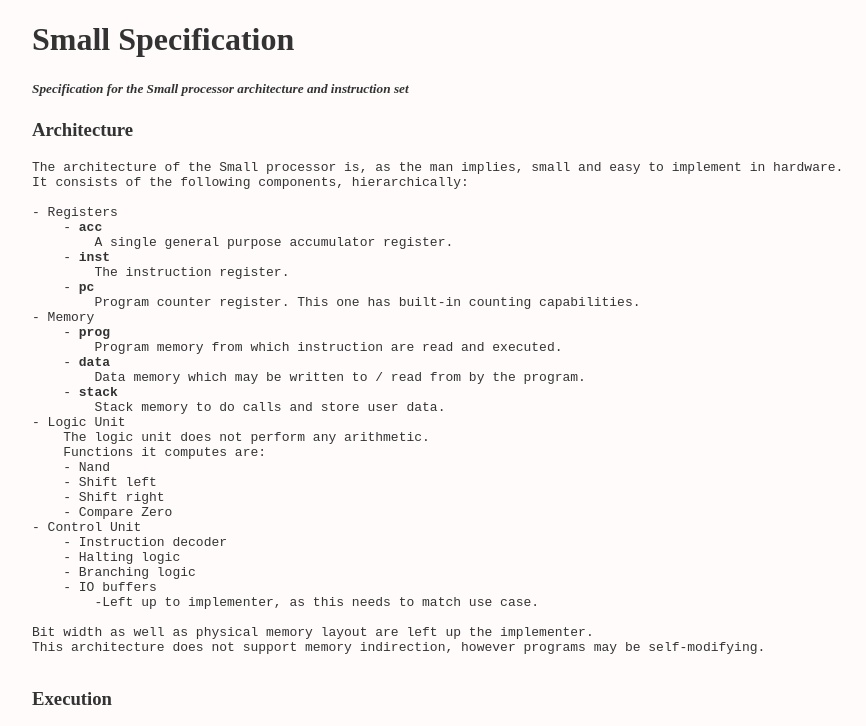
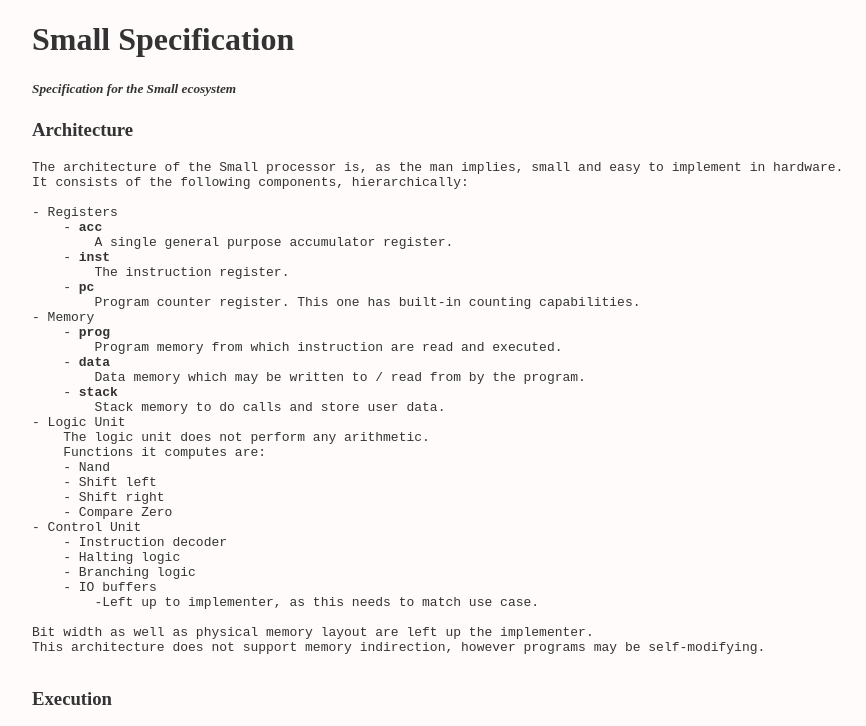
Before and after one commit to small-lang/spec, a plain HTML site: page index.html in a window 1280 px wide. Shown: the top 726 px of the page, without its empty margins (32-898 px from the left). Drawn offline with Linux system fonts and the light colour scheme.

Commit message:
updated subtitle and README

```diff
--- a/index.html
+++ b/index.html
@@ -6,7 +6,7 @@
     </head>
     <body>
         <h1>Small Specification</h1>
-        <h5><em>Specification for the Small processor architecture and instruction set</em></h5>
+        <h5><em>Specification for the Small ecosystem</em></h5>
 
         <h3>Architecture</h3>
         <pre>
```
Also changed, not shown: 1 other file.
